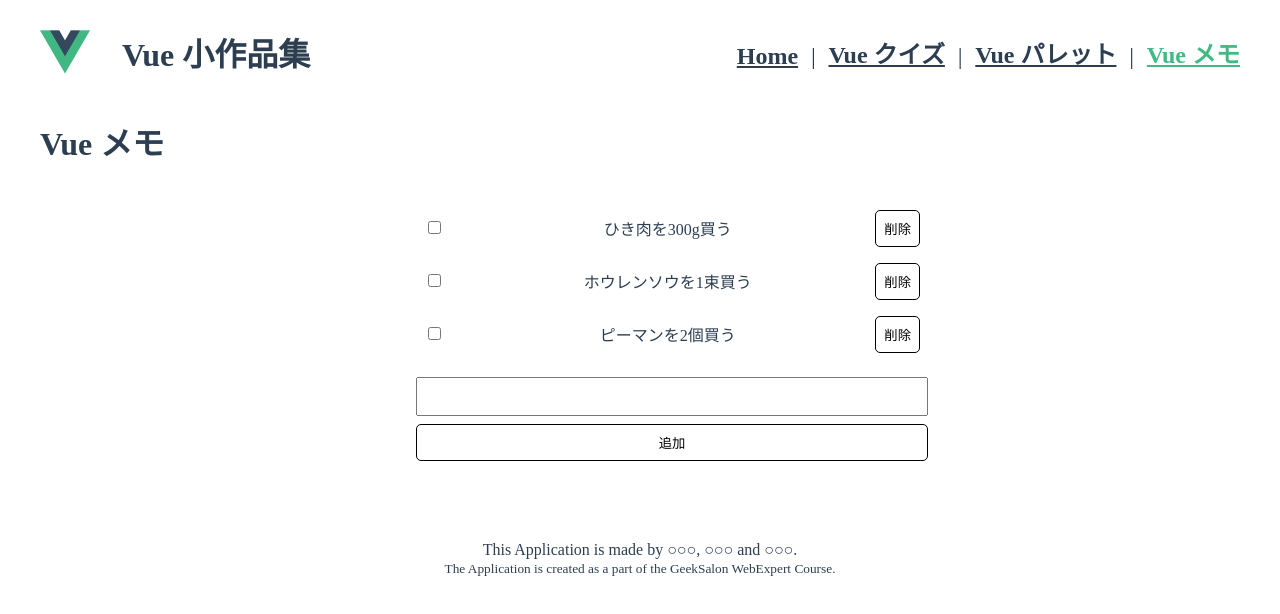
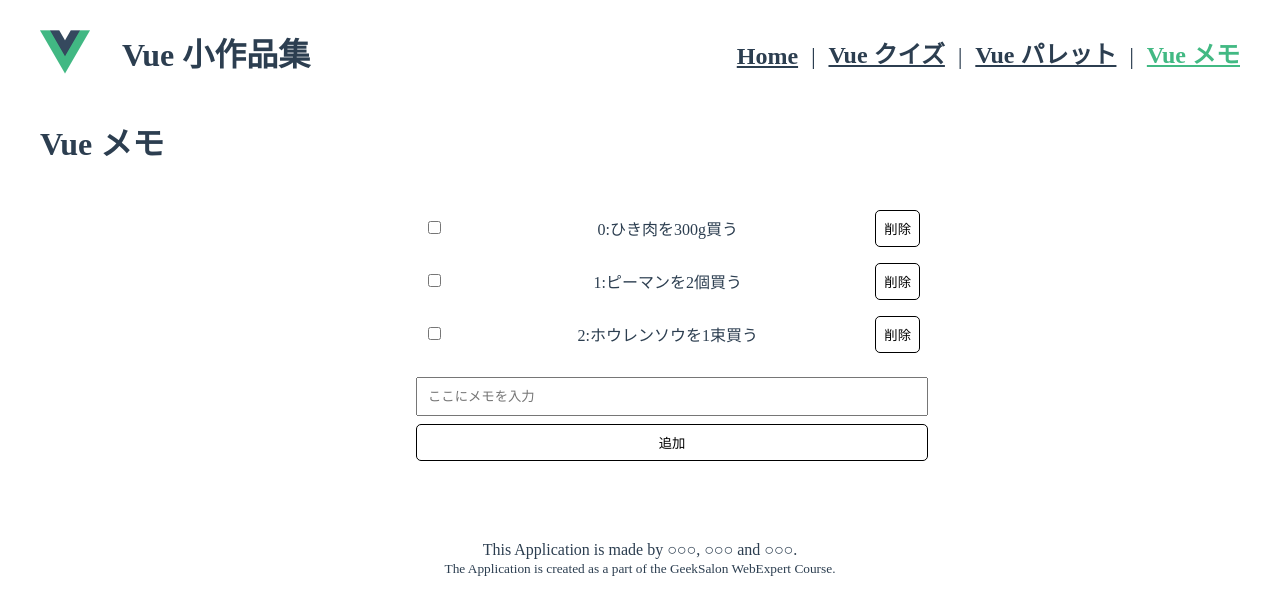
Before and after one commit to webexsixtyteamten/demo-team-app, a Vue app: page /memo in a window 1280 px wide. Shown: the top 614 px of the page. Built offline with nearby package versions, Linux system fonts and the light colour scheme.

Commit message:
メモを作ってみました

```diff
--- a/src/views/MemoApp.vue
+++ b/src/views/MemoApp.vue
@@ -2,37 +2,65 @@
   <h1>Vue メモ</h1>
   <div class="memo-list">
     <ul class="memo-list__container">
-      <li class="memo">
+      <li v-for="(memo, i) in memos" v-bind:key="i" class="memo">
         <div class="memo__checkbox">
-          <input type="checkbox" />
+          <input type="checkbox" v-model="memo.check" />
         </div>
-        <div class="memo__text">ひき肉を300g買う</div>
-        <button class="memo__delete">削除</button>
-      </li>
-      <li class="memo">
-        <div class="memo__checkbox">
-          <input type="checkbox" />
+        <div v-if="memo.check" class="memo__text memo__text--done">
+          {{ i }}:{{ memo.text }}
         </div>
-        <div class="memo__text">ホウレンソウを1束買う</div>
-        <button class="memo__delete">削除</button>
-      </li>
-      <li class="memo">
-        <div class="memo__checkbox">
-          <input type="checkbox" />
-        </div>
-        <div class="memo__text">ピーマンを2個買う</div>
-        <button class="memo__delete">削除</button>
+        <div v-else class="memo__text">{{ i }}:{{ memo.text }}</div>
+        <button v-on:click="deletememo(i)" class="memo__delete">削除</button>
       </li>
     </ul>
     <div class="add-memo-field">
-      <input class="add-memo-field__input" type="text" />
-      <button class="add-memo-field__button">追加</button>
+      <input
+        class="add-memo-field__input"
+        type="text"
+        placeholder="ここにメモを入力"
+        v-model="content"
+      />
+      <button class="add-memo-field__button" v-on:click="add">追加</button>
     </div>
   </div>
 </template>
 
 <script>
-export default {}
+export default {
+  data() {
+    return {
+      content: "",
+      memos: [
+        {
+          text: "ひき肉を300g買う",
+          check: false,
+        },
+        {
+          text: "ピーマンを2個買う",
+          check: false,
+        },
+        {
+          text: "ホウレンソウを1束買う",
+          check: false,
+        },
+      ],
+    }
+  },
+  methods: {
+    add() {
+      if (this.content != "") {
+        this.memos.push({
+          text: this.content,
+          check: false,
+        })
+        this.content = ""
+      }
+    },
+    deletememo(i) {
+      this.memos.splice(i, 1)
+    },
+  },
+}
 </script>
 
 <style scoped>
```
